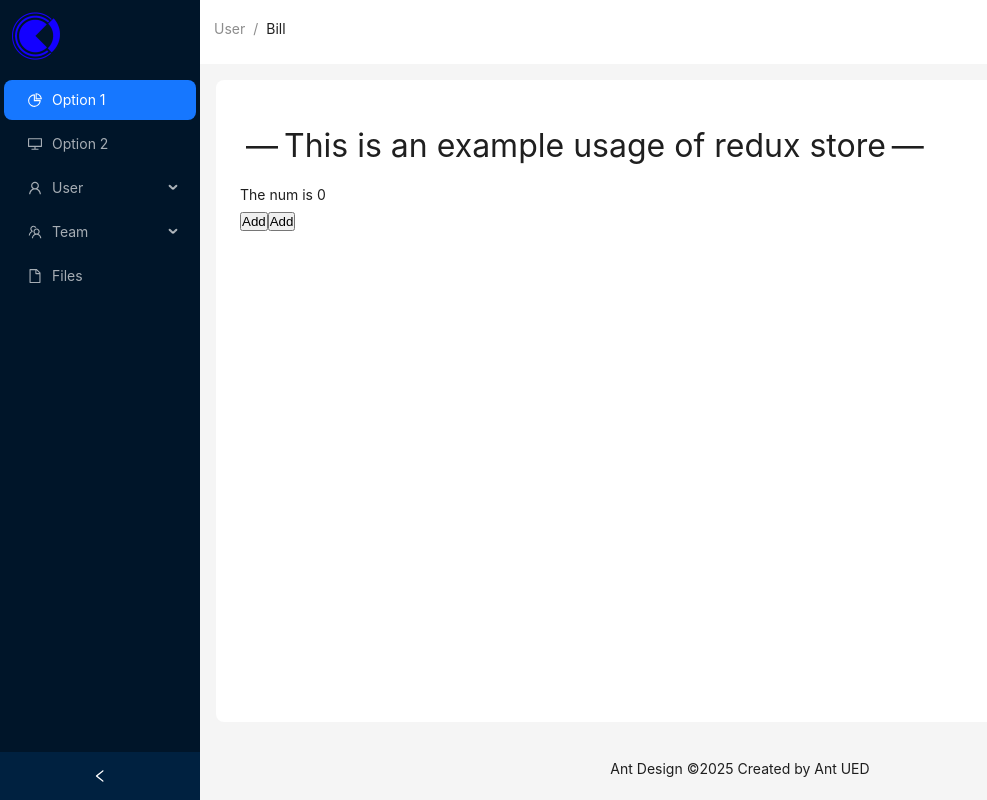
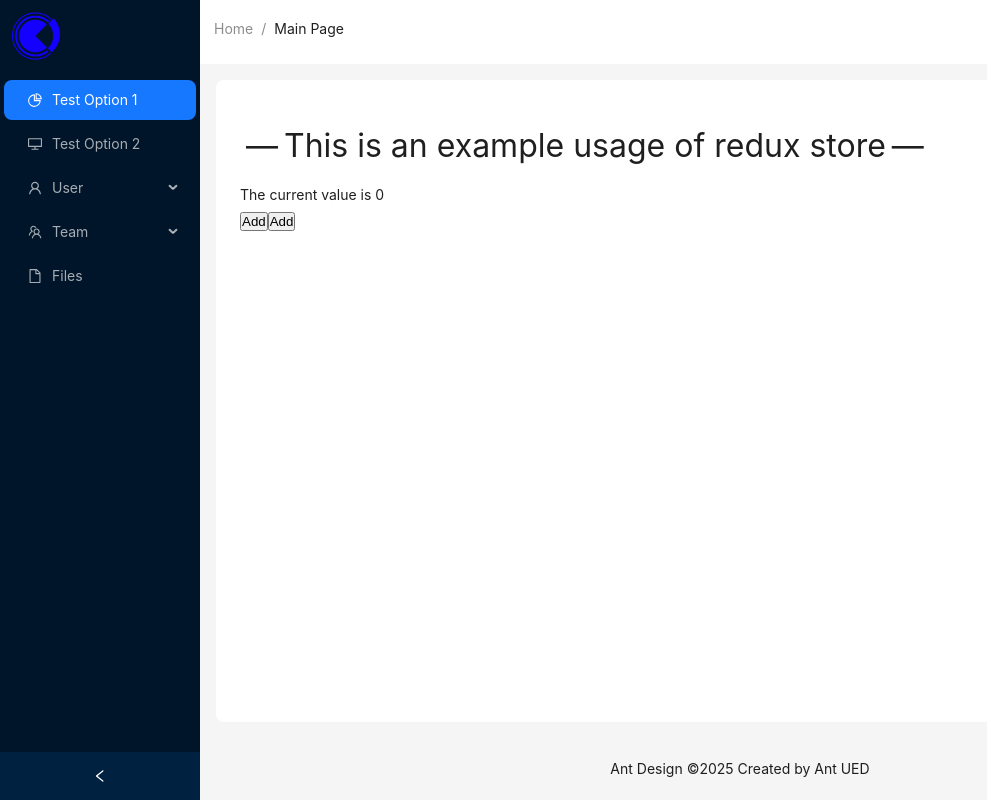
Before and after one commit to kevin579/backend-management-system, a React (Vite) app: page /page1 in a window 1280 px wide. Shown: the whole page, without its empty margins (0-987 px from the left). Built offline with nearby package versions, Linux system fonts and the light colour scheme.

Commit message:
UI improve

```diff
--- a/src/App.tsx
+++ b/src/App.tsx
@@ -1,6 +1,4 @@
-// import { useState } from 'react'
-// import { Button } from "antd"
-// import '@ant-design/v5-patch-for-react-19';
+
 import {useRoutes } from "react-router-dom"
 import router from './router'
 function App() {
--- a/src/components/MainMenu/index.tsx
+++ b/src/components/MainMenu/index.tsx
@@ -27,8 +27,8 @@ function getItem(
 }
 
 const items: MenuItem[] = [
-  getItem('Option 1', 'page1', <PieChartOutlined />),
-  getItem('Option 2', 'page2', <DesktopOutlined />),
+  getItem('Test Option 1', 'page1', <PieChartOutlined />),
+  getItem('Test Option 2', 'page2', <DesktopOutlined />),
   getItem('User', 'page3', <UserOutlined />, [
     getItem('Tom', 'page3/page301'),
     getItem('Bill', 'page3/page302'),
--- a/src/router/index.tsx
+++ b/src/router/index.tsx
@@ -3,7 +3,7 @@ import {Navigate } from 'react-router-dom'
 import Login from '../view/Users/login'
 import Register from '../view/Users/register'
 const Home = lazy(()=>import('../view/Home'))
-const Page1 = lazy(()=>import('../view/About'))
+const Page1 = lazy(()=>import('../view/Test'))
 
 
 const withLoadingComponent = (component:JSX.Element)=>{
--- a/src/view/Home.tsx
+++ b/src/view/Home.tsx
@@ -33,7 +33,7 @@ const Home: React.FC = () => {
       <Layout>
         {/* Top Header */}
         <Header style={{ padding: 0, background: colorBgContainer }}>
-          <Breadcrumb style={{ margin: '18px 14px' }} items={[{ title: 'User' }, { title: 'Bill' }]} />
+          <Breadcrumb style={{ margin: '18px 14px' }} items={[{ title: 'Home' }, { title: 'Main Page' }]} />
         </Header>
         {/* Content Area*/}
         <Content style={{ margin: '16px 16px',padding: 24,minHeight: 360,background: colorBgContainer,borderRadius: borderRadiusLG, }}>
--- a/src/view/About.tsx
+++ b/src/view/Test.tsx
@@ -1,7 +1,7 @@
 import { useAppSelector, useAppDispatch } from "../store/hooks"
 import {add,add2} from '../store/actions'
 
-export default function About() {
+export default function Test() {
   const num = useAppSelector((state)=>(
     state.r1.num
   ))
@@ -12,7 +12,7 @@ export default function About() {
   return (
     <div className='home'>
         <h1>This is an example usage of redux store</h1>
-        <p>The num is {num}</p>
+        <p>The current value is {num}</p>
         <button onClick ={()=>dispatch(add())}>Add</button>
         <button onClick ={()=>dispatch(add2())}>Add</button>
     </div>
```
